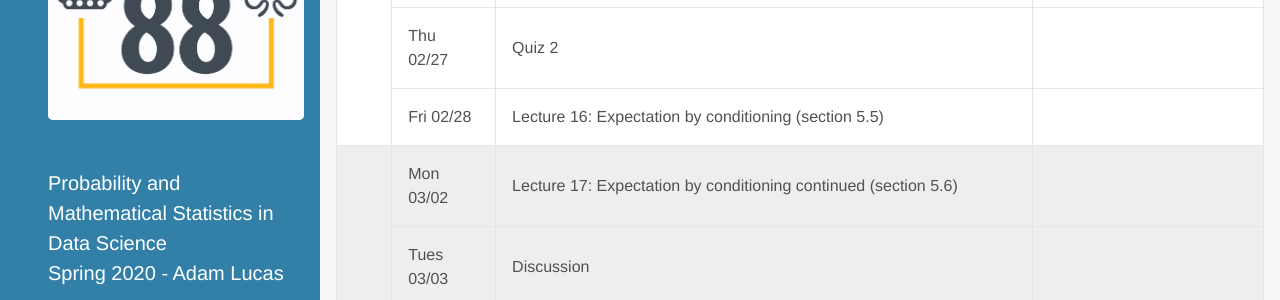
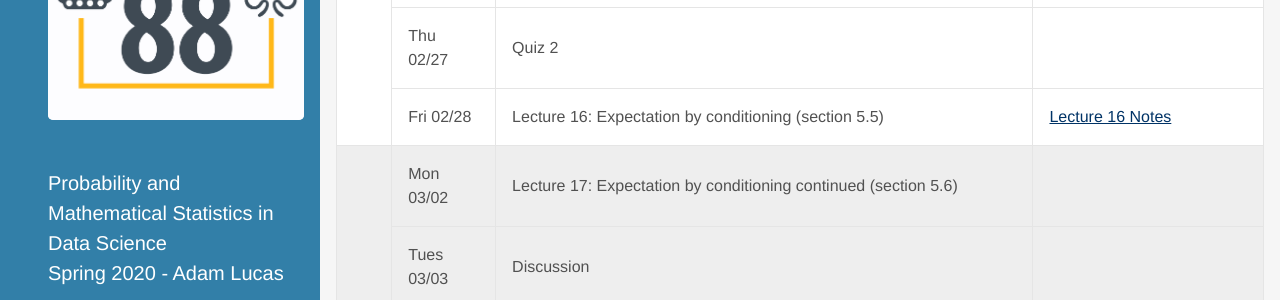
Before and after one commit to stat88/stat88.github.io, a Jekyll site: the page built from index.html, in a window 1280 px wide and 900 px high, scrolled down 2686 px. Shown: the part 152-452 px from the top of the window. Built offline with Jekyll 4.4.1, drawn with Linux system fonts in a browser that asks for light colours; some web fonts are replaced; the list of posts is cut into pages by our own code.

Commit message:
add note

```diff
--- a/_data/syllabus2.yml
+++ b/_data/syllabus2.yml
@@ -158,6 +158,9 @@ weeks:
       content: "Quiz 2"
     - date: Fri 02/28
       content: "Lecture 16: Expectation by conditioning (section 5.5)"
+      assignments:
+       - name: "Lecture 16 Notes"
+         url: http://stat88.org/assets/notes/Lec16.pdf
 
 
   - weekNum: 7
```
Also changed, not shown: 1 other file.
